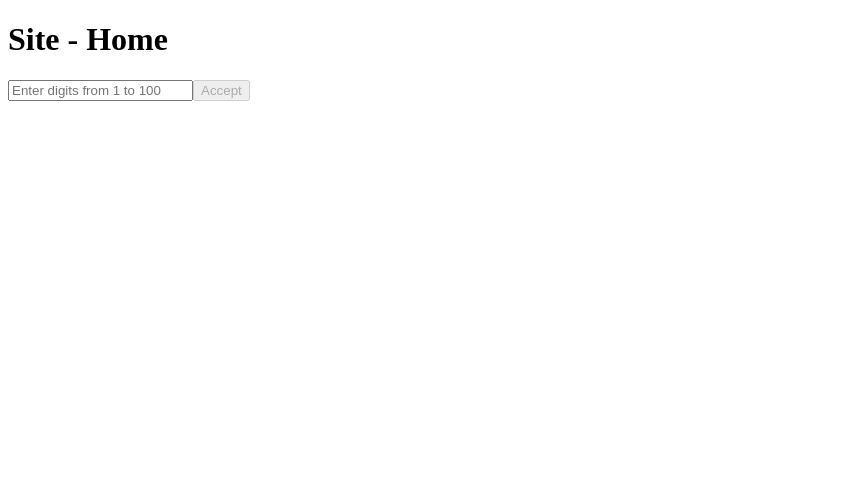
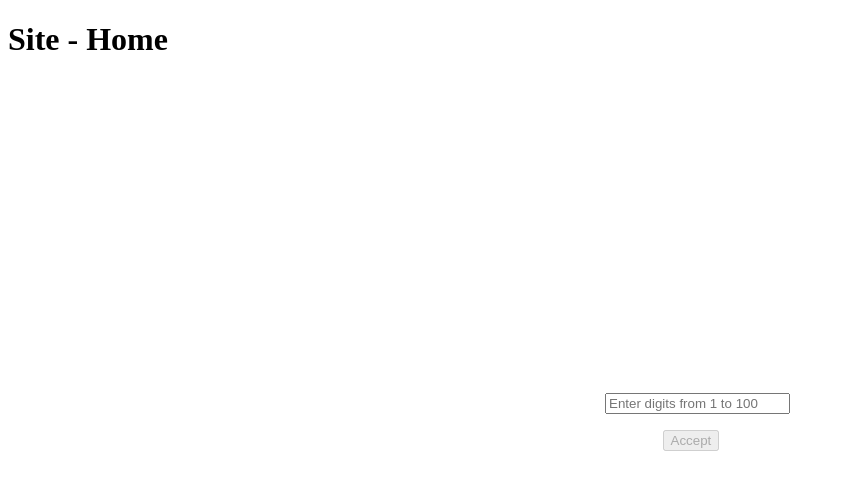
Before and after one commit to murga96/g-training, an Angular app: page /site-home in a window 1280 px wide. Shown: the top 490 px of the page, without its empty margins (0-845 px from the left). Built offline with nearby package versions, Linux system fonts and the light colour scheme.

Commit message:
Center divs in site home

```diff
--- a/src/app/app-routing.module.ts
+++ b/src/app/app-routing.module.ts
@@ -2,7 +2,7 @@ import { NgModule } from '@angular/core';
 import { RouterModule, Routes } from '@angular/router';
 import { CustomLoadingGuard } from './custom-loading.guard';
 import { NotFoundComponent } from './not-found/not-found.component';
-import { RestrictGuardGuard } from './restrict-guard.guard';
+import { RestrictGuard } from './restrict-guard.guard';
 import { SiteHomeComponent } from './site-home/site-home.component';
 
 const routes: Routes = [
@@ -14,7 +14,7 @@ const routes: Routes = [
       import('./site-restricted/site-restricted.module').then(
         (m) => m.SiteRestrictedModule
       ),
-    canActivate: [RestrictGuardGuard],
+    canActivate: [RestrictGuard],
     canLoad: [CustomLoadingGuard],
     title: 'Site - Restricted',
   },
--- a/src/app/restrict-guard.guard.ts
+++ b/src/app/restrict-guard.guard.ts
@@ -5,7 +5,7 @@ import { Observable } from 'rxjs';
 @Injectable({
   providedIn: 'root'
 })
-export class RestrictGuardGuard implements CanActivate {
+export class RestrictGuard implements CanActivate {
   constructor(private router: Router) {}
   canActivate(
     route: ActivatedRouteSnapshot,
--- a/src/app/site-home/site-home.component.html
+++ b/src/app/site-home/site-home.component.html
@@ -1,11 +1,15 @@
 <h1>Site - Home</h1>
 <div class="container">
     <form >
-        <div style="display:block">
-            <input type="number" placeholder="Enter digits from 1 to 100" [formControl]="numberControl" required />
+        <div class="form-container">
+            <div style="margin-bottom: 1rem">
+                <input type="number" placeholder="Enter digits from 1 to 100" [formControl]="numberControl" required />
+            </div>
             <div class="error-message" *ngIf="this.numberControl.hasError('min')" >The value is lower than the minimum</div>
             <div class="error-message" *ngIf="this.numberControl.hasError('max')" >The value is greater than the maximun</div>
-            <button type="button" [disabled]="numberControl.invalid" (click)="onClick()" >Accept</button>
+            <div class="div-button">
+                <button class="button" type="button" [disabled]="numberControl.invalid" (click)="onClick()" >Accept</button>
+            </div>
         </div>
     </form>
 
--- a/src/app/site-home/site-home.component.scss
+++ b/src/app/site-home/site-home.component.scss
@@ -1,7 +1,24 @@
 .container {
-    display: block !important;
+    position: relative;
+    height: 87vh;
+}
+.form-container {
+    position: absolute;
+    top: 50%;
+    left: 50%;
     height: 100vh;
+    margin: -35px 0 0 -35px;
+}
+.div-button {
+    position: relative;
+}
+.button {
+    position: absolute;
+    left: 50%;
+    margin: 0 0 0 -35px;
 }
 .error-message {
     color: red;
+    margin-top: -0.50rem;
+    margin-bottom: 1rem;
 }
```
